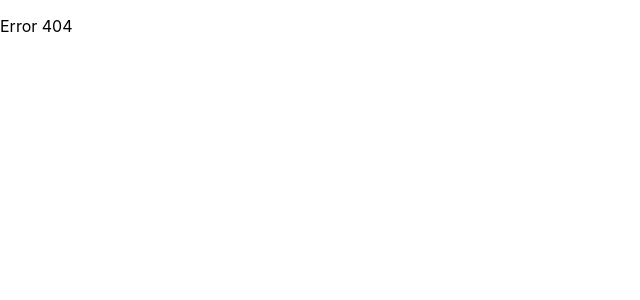
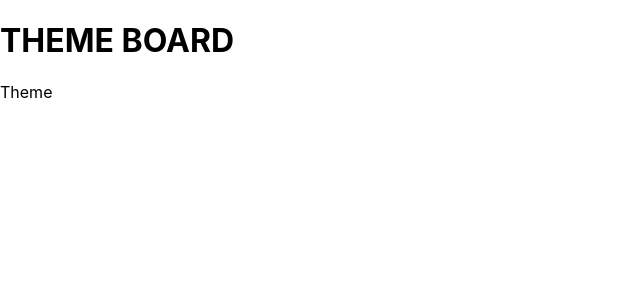
Before and after one commit to PCloud63514/nextjs-boilerplate, a Next.js app: page /theme in a window 1280 px wide. Before the commit this address had no page. Shown: the top 300 px of the page, without its empty margins (0-640 px from the left). Built offline with nearby package versions, Linux system fonts and the light colour scheme.

Commit message:
refactor: Admin -> Theme 변경
우선 보일러플레이트를 만드는 것이 목표
Theme의 경우 보일러플레이트를 보여주는 용으로 사용할 예정

```diff
--- a/features/admin/pages/AdminPage.tsx
+++ b/features/theme/pages/ThemePage.tsx
@@ -1,15 +1,15 @@
 import React from 'react'
 import Head from "next/head";
 
-export default function AdminPage() {
+export default function ThemePage() {
     return (
         <div>
             <Head>
-                <title>Test</title>
+                <title>Theme</title>
             </Head>
             <main>
-                <h1>ADMIN BOARD</h1>
-                <p>ADMIN</p>
+                <h1>THEME BOARD</h1>
+                <p>Theme</p>
             </main>
         </div>
     );
--- /dev/null
+++ b/pages/theme/index.tsx
@@ -0,0 +1,8 @@
+import React from 'react'
+import ThemePage from '@/features/theme/pages/ThemePage'
+
+export default function ThemeRoute() {
+    return (
+        <ThemePage/>
+    )
+}
```
Also changed, not shown: pages/admin/index.tsx (deleted, +0 -8 lines).
